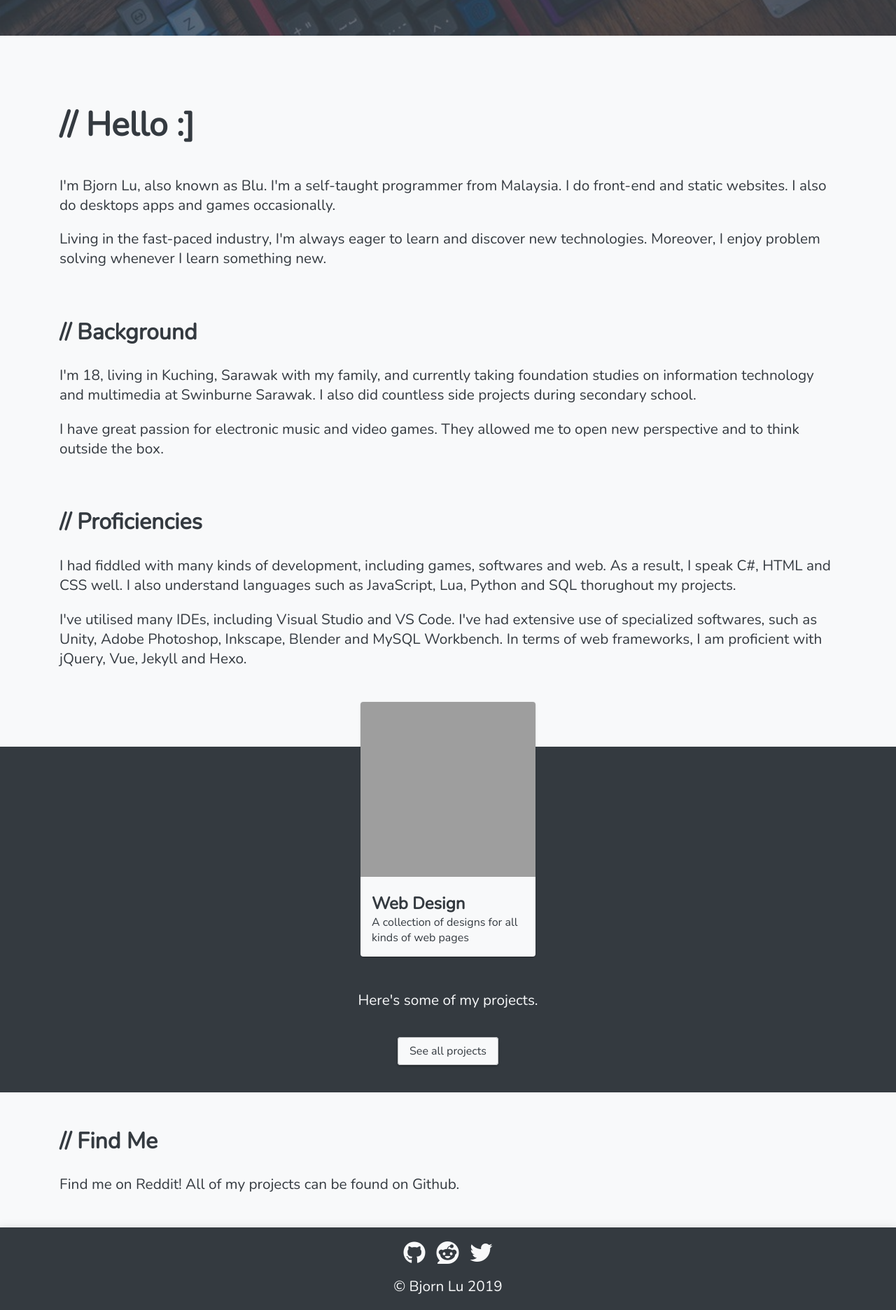
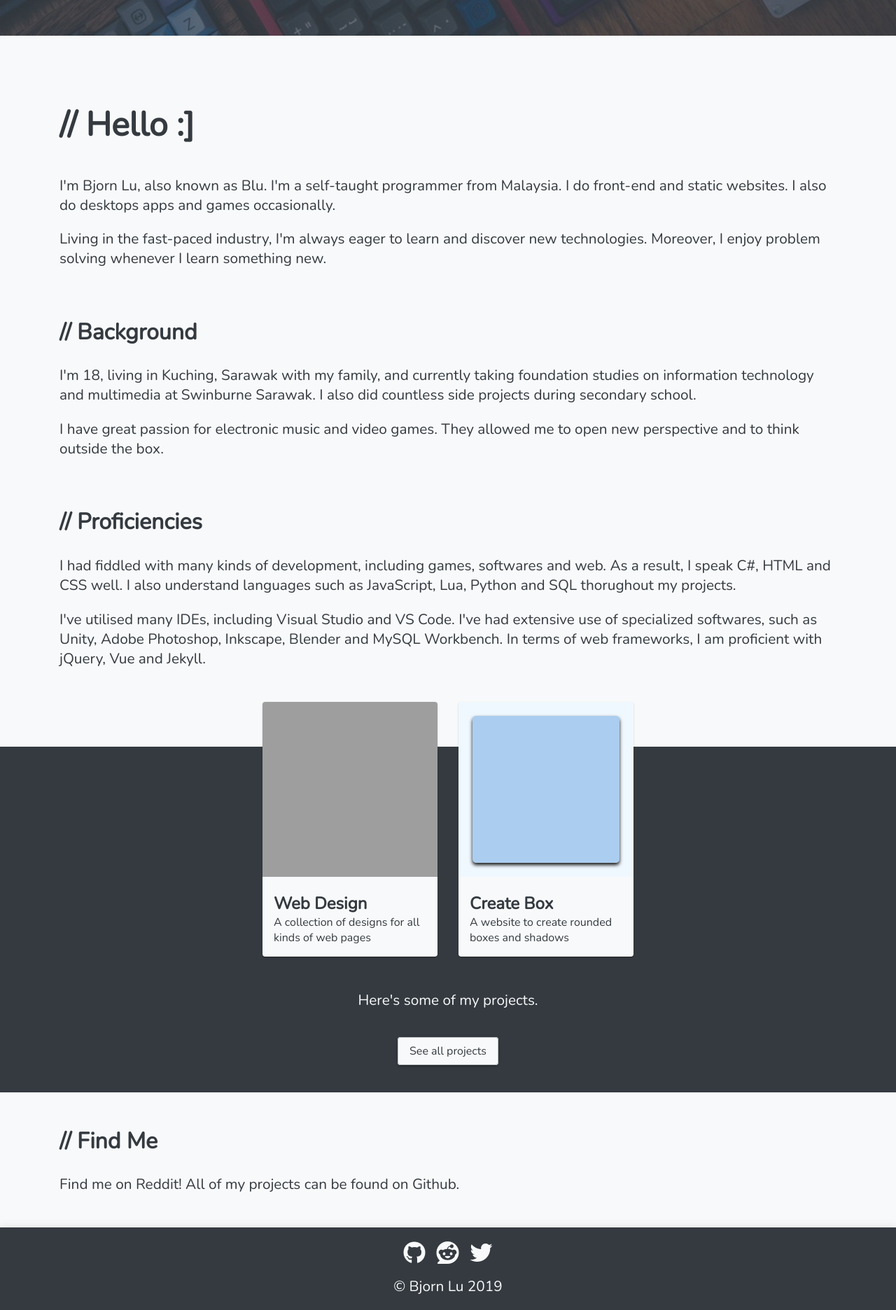
Before and after one commit to bluwy/website, a Jekyll site: the page built from index.html, in a window 1280 px wide. Shown: the part 855-2727 px from the top of the page at 70% size. Built offline with Jekyll 4.4.1, drawn with Linux system fonts in a browser that asks for light colours; nearby versions of some CDN libraries; grey boxes are pictures that could not be loaded.

Commit message:
Added create box project

```diff
--- a/_data/projects.yml
+++ b/_data/projects.yml
@@ -1,4 +1,8 @@
 - name: Web Design
   desc: A collection of designs for all kinds of web pages
-  src:
+  src: https://picsum.photos/id/1043/250/250.jpg
   link: /projects/web-design/
+- name: Create Box
+  desc: A website to create rounded boxes and shadows
+  src: /assets/images/create-box.png
+  link: /projects/create-box
--- a/_sass/style.scss
+++ b/_sass/style.scss
@@ -145,6 +145,10 @@ $gray: #bdbfc2;
   text-align: right;
 }
 
+.vertical-middle {
+  vertical-align: middle;
+}
+
 // ID
 
 #home-header {
@@ -195,7 +199,7 @@ $gray: #bdbfc2;
 @media screen and (min-width: 576px) {
   .card.card-projects {
     width: auto;
-    height: 200px;
+    height: 250px;
   }
 
   #header-text {
--- a/index.html
+++ b/index.html
@@ -44,7 +44,7 @@ layout: home
     <p>
       I've utilised many IDEs, including Visual Studio and VS Code. I've had extensive use of specialized
       softwares, such as Unity, Adobe Photoshop, Inkscape, Blender and MySQL Workbench. In terms of web
-      frameworks, I am proficient with jQuery, Vue, Jekyll and Hexo.
+      frameworks, I am proficient with jQuery, Vue and Jekyll.
     </p>
   </section>
 </div>
@@ -65,7 +65,7 @@ layout: home
         <a class="col-auto btn-link" href="{{ item.link | relative_url }}">
           <div class="card-wrapper" style="width: 250px;">
             <div class="card bg-light">
-              <img src="https://picsum.photos/id/1043/250/250.jpg" alt="placeholder" lazyload loading="lazy">
+              <img src="{{ item.src }}" alt="{{ item.name }} thumbnail" lazyload loading="lazy">
               <div class="card-content">
                 <h4 class="card-header">{{ item.name }}</h4>
                 <small class="card-desc">{{ item.desc }}</small>
--- a/projects/index.html
+++ b/projects/index.html
@@ -8,9 +8,9 @@ layout: home-w-title
     <div class="mb-4">
        <a class="btn-link mb-4 w-100" href="{{ item.link | relative_url }}">
         <div class="card card-projects hoverable bg-light">
-          <div class="row h-100">
-            <div class="col-auto h-100">
-              <img class="h-100" src="https://picsum.photos/id/1043/250/250.jpg" alt="placeholder" lazyload loading="lazy">
+          <div class="row">
+            <div class="col-auto">
+              <img src="{{ item.src }}" alt="{{ item.name }} thumbnail"  lazyload loading="lazy">
             </div>
             <div class="col">
               <div class="card-content">
```
Also changed, not shown: projects/create-box/index.html (added, +52 -0 lines), assets/images/create-box.png (added).
